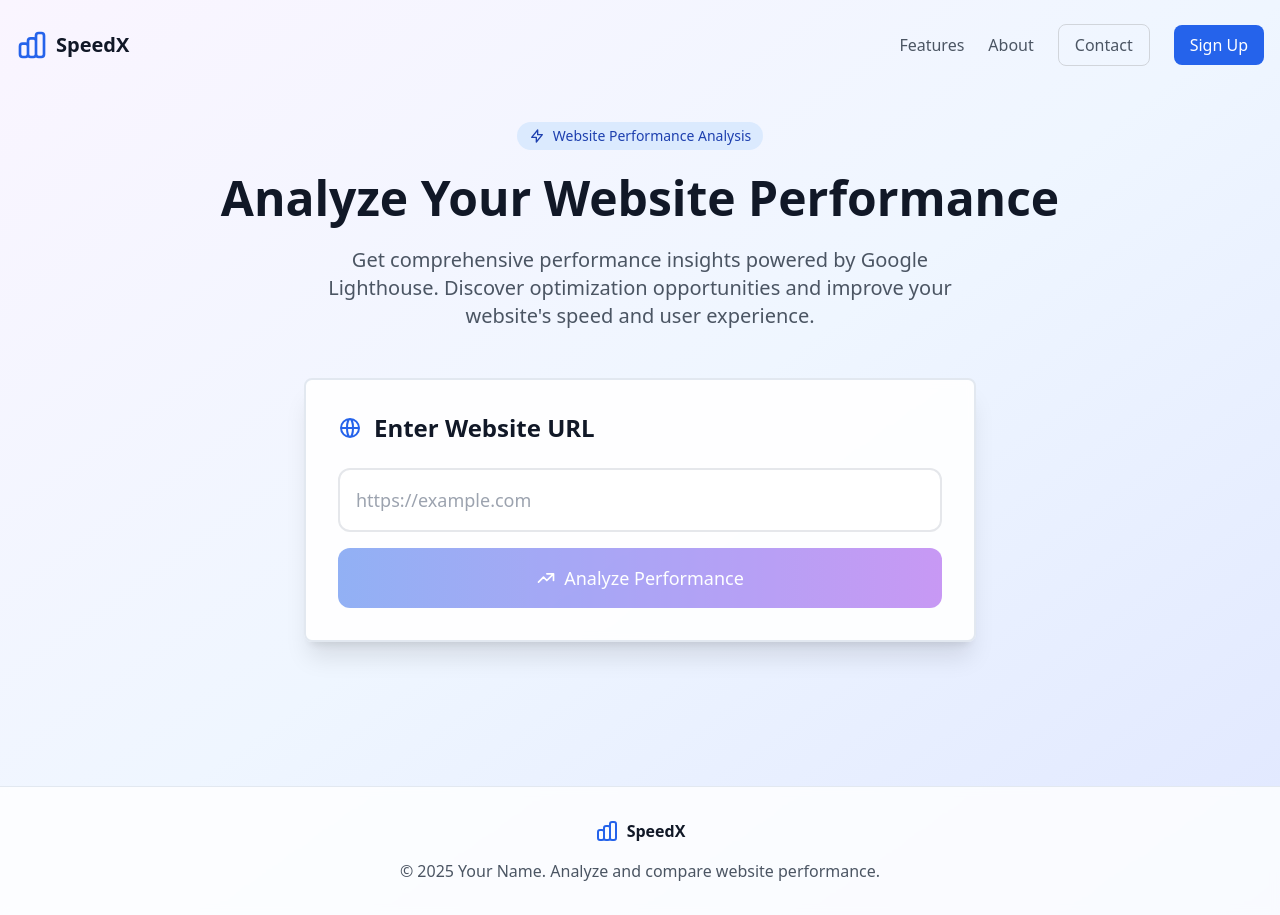
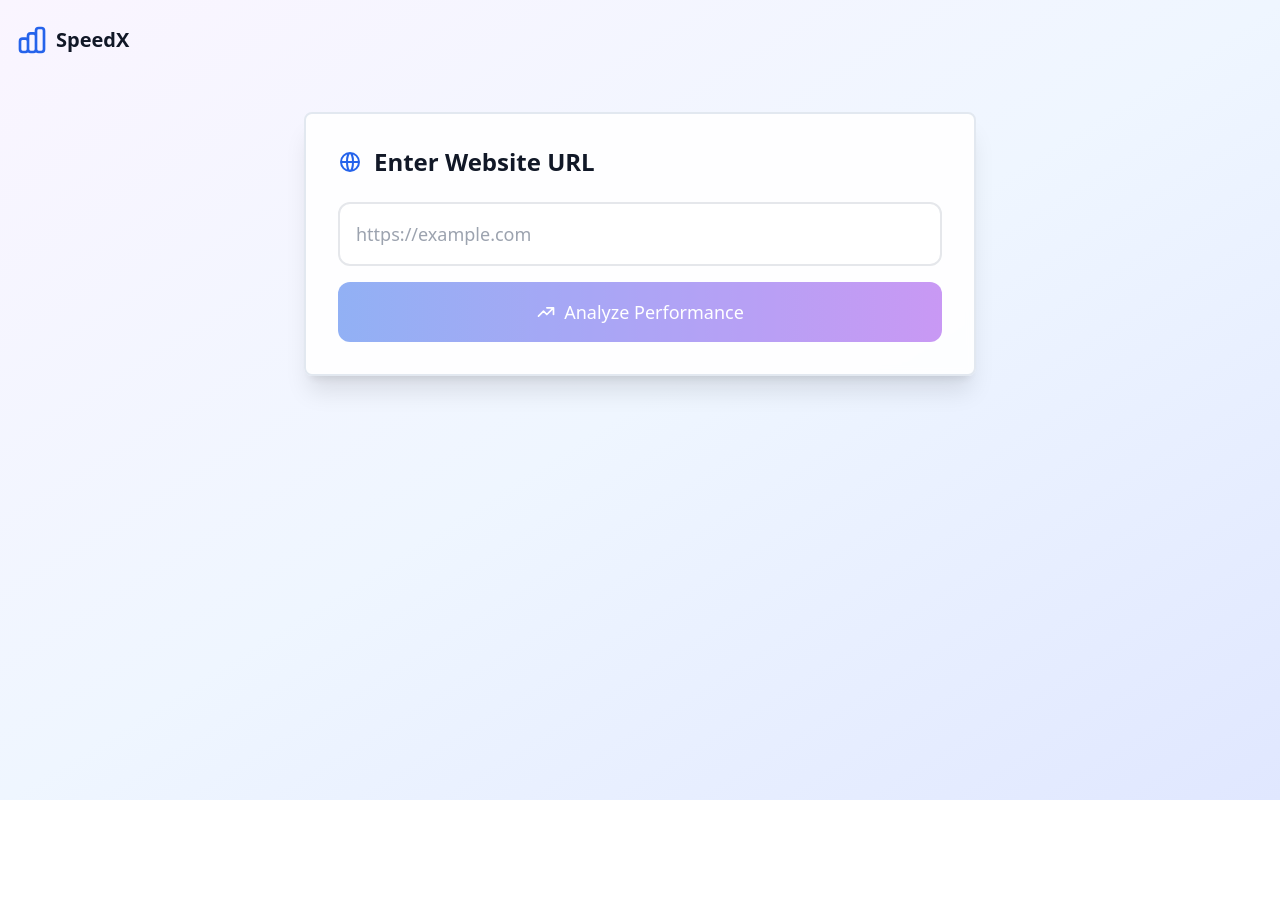
Before and after one commit to drockparashar/web-analytics-app, a React (Vite) app in the folder client/: page /analyze in a window 1280 px wide. After the commit the page ends 800 px from the top, so only its background shows below. Built offline with nearby package versions, Linux system fonts and the light colour scheme.

Commit message:
remove hero section and footer from analyze page for cleaner, focused layout; add FCP and TTI metrics to Lighthouse Scores

```diff
--- a/client/src/App.jsx
+++ b/client/src/App.jsx
@@ -64,42 +64,13 @@ function AnalyzePage() {
             </svg>
             <span className="text-xl font-bold text-gray-900">SpeedX</span>
           </div>
-          <div className="hidden md:flex items-center space-x-6">
-            <a href="/#features" className="text-gray-600 hover:text-gray-900 transition-colors">
-              Features
-            </a>
-            <a href="/#about" className="text-gray-600 hover:text-gray-900 transition-colors">
-              About
-            </a>
-            <button className="px-4 py-2 border border-gray-300 rounded-lg text-gray-600 hover:text-gray-900 transition-colors">
-              Contact
-            </button>
-            <button className="px-4 py-2 bg-blue-600 text-white rounded-lg hover:bg-blue-700 transition-colors">
-              Sign Up
-            </button>
-          </div>
+
         </nav>
       </header>
 
       {/* Hero Section */}
       <main className="container mx-auto px-4 py-8">
-        <div className="text-center max-w-4xl mx-auto mb-12">
-          <div className="inline-flex items-center px-3 py-1 rounded-full bg-blue-100 text-blue-800 text-sm font-medium mb-6">
-            <svg className="h-4 w-4 mr-2" fill="none" stroke="currentColor" viewBox="0 0 24 24">
-              <path strokeLinecap="round" strokeLinejoin="round" strokeWidth={2} d="M13 10V3L4 14h7v7l9-11h-7z" />
-            </svg>
-            Website Performance Analysis
-          </div>
-
-          <h1 className="text-4xl md:text-5xl font-bold text-gray-900 mb-6">
-            Analyze Your Website Performance
-          </h1>
-
-          <p className="text-xl text-gray-600 mb-8 max-w-2xl mx-auto">
-            Get comprehensive performance insights powered by Google Lighthouse. Discover optimization opportunities and
-            improve your website's speed and user experience.
-          </p>
-        </div>
+        {/* Removed hero section for cleaner look */}
 
         {/* URL Input Section */}
         <div className="max-w-2xl mx-auto mb-12">
@@ -238,28 +209,28 @@ function AnalyzePage() {
                 <div className="bg-white/90 backdrop-blur-sm shadow-xl rounded-lg">
                   <div className="p-8">
                     <h3 className="text-2xl font-bold text-gray-900 mb-6 text-center">Lighthouse Scores</h3>
-                    <div className="grid grid-cols-2 md:grid-cols-4 gap-6">
-                      {Object.entries(performanceData.lighthouseScores).map(([key, value]) => {
-                        if (value === null) return null;
-                        const score = Math.round(value * 100);
-                        const getScoreColor = (score) => {
-                          if (score >= 90) return "from-green-50 to-green-100 text-green-600";
-                          if (score >= 50) return "from-yellow-50 to-yellow-100 text-yellow-600";
-                          return "from-red-50 to-red-100 text-red-600";
-                        };
-
-                        return (
-                          <div
-                            key={key}
-                            className={`bg-gradient-to-br ${getScoreColor(score)} rounded-xl p-6 text-center`}
-                          >
-                            <div className="text-3xl font-bold mb-2">{score}</div>
-                            <div className="text-sm font-medium capitalize">
-                              {key.replace(/([A-Z])/g, " $1").trim()}
-                            </div>
-                          </div>
-                        );
-                      })}
+                    <div className="grid grid-cols-1 md:grid-cols-3 gap-6 justify-center">
+                      {/* Performance Score */}
+                      {performanceData.lighthouseScores.performance !== null && (
+                        <div className="bg-yellow-50 rounded-xl p-8 text-center">
+                          <div className="text-3xl font-bold mb-2 text-yellow-700">{Math.round(performanceData.lighthouseScores.performance * 100)}</div>
+                          <div className="text-lg font-medium text-yellow-700">Performance</div>
+                        </div>
+                      )}
+                      {/* FCP Metric */}
+                      {performanceData.metrics?.fcp !== null && (
+                        <div className="bg-blue-50 rounded-xl p-8 text-center">
+                          <div className="text-3xl font-bold mb-2 text-blue-700">{performanceData.metrics.fcp > 1000 ? `${(performanceData.metrics.fcp / 1000).toFixed(1)}s` : `${Math.round(performanceData.metrics.fcp)}ms`}</div>
+                          <div className="text-lg font-medium text-blue-700">FCP</div>
+                        </div>
+                      )}
+                      {/* TTI Metric */}
+                      {performanceData.metrics?.tti !== null && (
+                        <div className="bg-purple-50 rounded-xl p-8 text-center">
+                          <div className="text-3xl font-bold mb-2 text-purple-700">{performanceData.metrics.tti > 1000 ? `${(performanceData.metrics.tti / 1000).toFixed(1)}s` : `${Math.round(performanceData.metrics.tti)}ms`}</div>
+                          <div className="text-lg font-medium text-purple-700">TTI</div>
+                        </div>
+                      )}
                     </div>
                   </div>
                 </div>
@@ -340,22 +311,7 @@ function AnalyzePage() {
       </main>
 
       {/* Footer */}
-      <footer className="bg-white/80 backdrop-blur-sm border-t mt-16 py-8">
-        <div className="container mx-auto px-4 text-center">
-          <div className="flex items-center justify-center space-x-2 mb-4">
-            <svg className="h-6 w-6 text-blue-600" fill="none" stroke="currentColor" viewBox="0 0 24 24">
-              <path
-                strokeLinecap="round"
-                strokeLinejoin="round"
-                strokeWidth={2}
-                d="M9 19v-6a2 2 0 00-2-2H5a2 2 0 00-2 2v6a2 2 0 002 2h2a2 2 0 002-2zm0 0V9a2 2 0 012-2h2a2 2 0 012 2v10m-6 0a2 2 0 002 2h2a2 2 0 002-2m0 0V5a2 2 0 012-2h2a2 2 0 012 2v14a2 2 0 01-2 2h-2a2 2 0 01-2-2z"
-              />
-            </svg>
-            <span className="font-bold text-gray-900">SpeedX</span>
-          </div>
-          <p className="text-gray-600">© 2025 Your Name. Analyze and compare website performance.</p>
-        </div>
-      </footer>
+      {/* Footer removed for cleaner look */}
     </div>
   );
 }
--- a/client/src/LandingPage.jsx
+++ b/client/src/LandingPage.jsx
@@ -16,18 +16,6 @@ export default function LandingPage() {
                             <path strokeLinecap="round" strokeLinejoin="round" strokeWidth={2} d="M9 19v-6a2 2 0 00-2-2H5a2 2 0 00-2 2v6a2 2 0 002 2h2a2 2 0 002-2zm0 0V9a2 2 0 012-2h2a2 2 0 012 2v10m-6 0a2 2 0 002 2h2a2 2 0 002-2m0 0V5a2 2 0 012-2h2a2 2 0 012 2v14a2 2 0 01-2 2h-2a2 2 0 01-2-2z" />
                         </svg>
                         <span className="text-xl font-bold text-gray-900">SpeedX</span>
-                    </div>
-                    <div className="hidden md:flex items-center space-x-6">
-                        <a href="#features" className="text-gray-600 hover:text-gray-900 transition-colors">
-                            Features
-                        </a>
-                        <a href="#about" className="text-gray-600 hover:text-gray-900 transition-colors">
-                            About
-                        </a>
-                        <Button variant="outline" size="sm">
-                            Contact
-                        </Button>
-                        <Button size="sm">Sign Up</Button>
                     </div>
                 </nav>
             </header>
```
